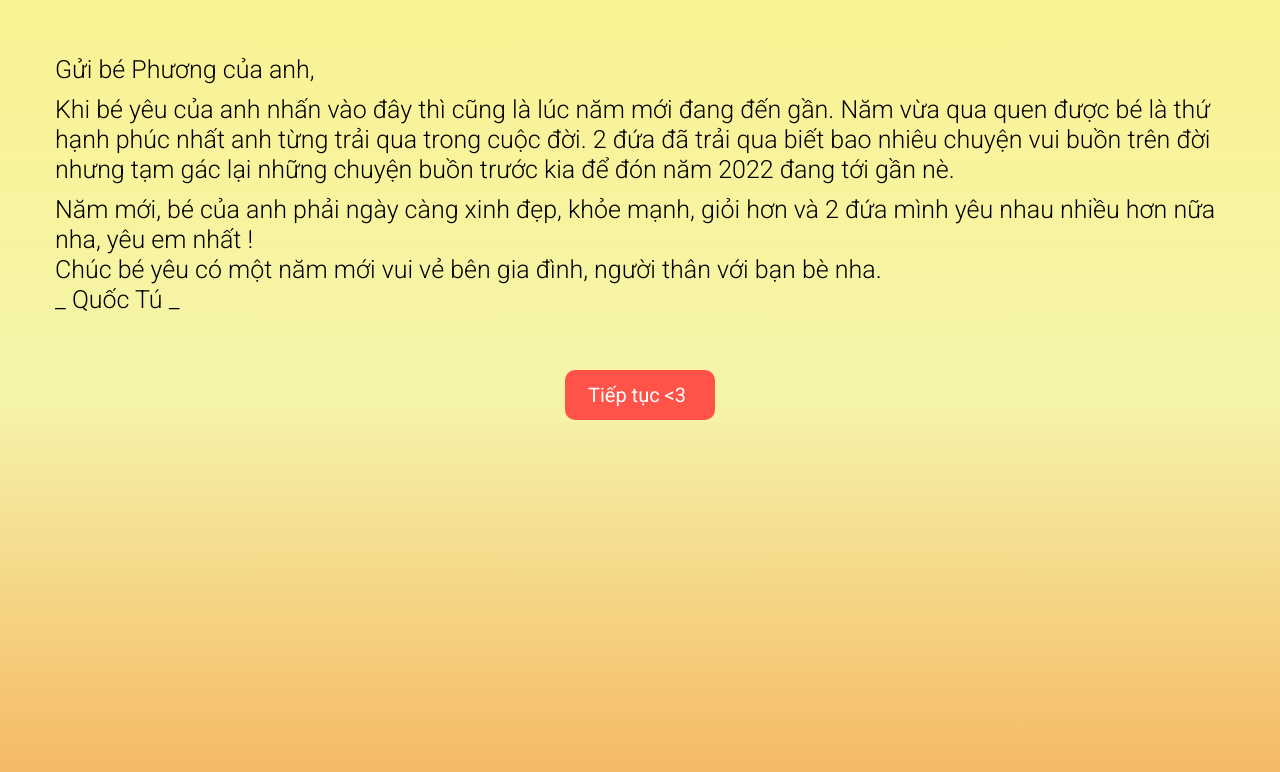
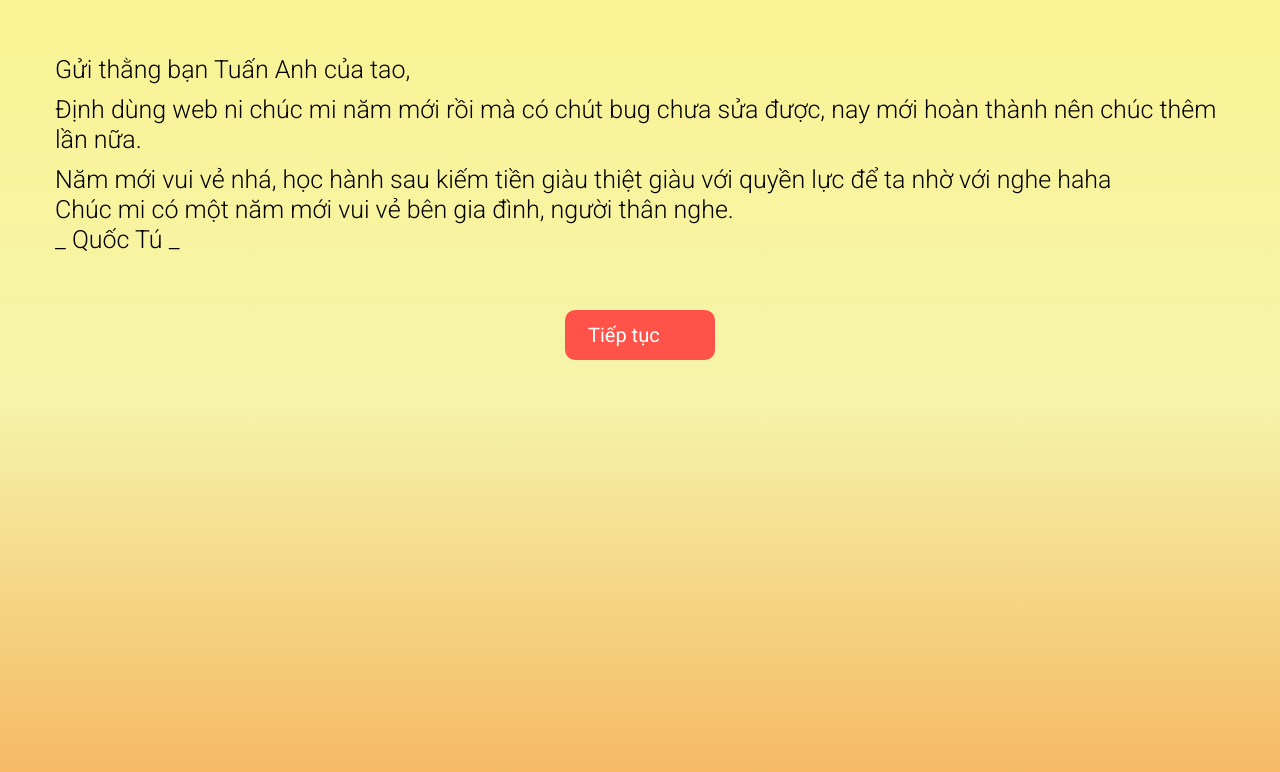
Before and after one commit to PhanHoangQuocTu/chuc_mung_nam_moi, a plain HTML site: page index.html in a window 1280 px wide. Drawn offline with Linux system fonts and the light colour scheme.

Commit message:
Update index.html

```diff
--- a/index.html
+++ b/index.html
@@ -13,8 +13,8 @@
     <body>
         <div class="all">
             <div class="text">
-                <p class="first" >Gửi bé Phương của anh,</p>
-                <p class="second" >Khi bé yêu của anh nhấn vào đây thì cũng là lúc năm mới đang đến gần. Năm vừa qua quen được bé là thứ hạnh phúc nhất anh từng trải qua trong cuộc đời. 2 đứa đã trải qua biết bao nhiêu chuyện vui buồn trên đời nhưng tạm gác lại những chuyện buồn trước kia để đón năm 2022 đang tới gần nè. </p>
+                <p class="first" >Gửi thằng bạn Tuấn Anh của tao,</p>
+                <p class="second" >Định dùng web ni chúc mi năm mới rồi mà có chút bug chưa sửa được, nay mới hoàn thành nên chúc thêm lần nữa. </p>
                 <!-- <ul>
                     <li><span>Khi bạn nhấn vào đây thì đang chuẩn bị sang năm mới rồi đúng không rồi đúng không? Năm vừa qua bạn đã </span></li>
                     <li><span>làm được gì hay vẫn ăn hại như xưa:) Đùa thôi, dù bạn có làm được gì hay không được gì thì hãy bỏ qua hết để</span></li>
@@ -22,10 +22,10 @@
                     <li><span>mong muốn trong năm nay.</span></li>
                     <li><span>Trước khi đón năm mới, chúng ta hãy cùng quay ngược thời gian về 1 năm trước để xem năm vừa đã xảy ra </span></li>
                 </ul> -->
-                <p class="third"> Năm mới, bé của anh phải ngày càng xinh đẹp, khỏe mạnh, giỏi hơn và 2 đứa mình yêu nhau nhiều hơn nữa nha, yêu em nhất ! <br> Chúc bé yêu có một năm mới vui vẻ bên gia đình, người thân với bạn bè nha.</br> _ Quốc Tú _ </p>
+                <p class="third"> Năm mới vui vẻ nhá, học hành sau kiếm tiền giàu thiệt giàu với quyền lực để ta nhờ với nghe haha <br> Chúc mi có một năm mới vui vẻ bên gia đình, người thân nghe.</br> _ Quốc Tú _ </p>
             </div>
             <div class="btn">
-                <a href="happy.html" class="btn-link">Tiếp tục <3 </a>
+                <a href="happy.html" class="btn-link">Tiếp tục </a>
             </div>
         </div>
 </body>
```
